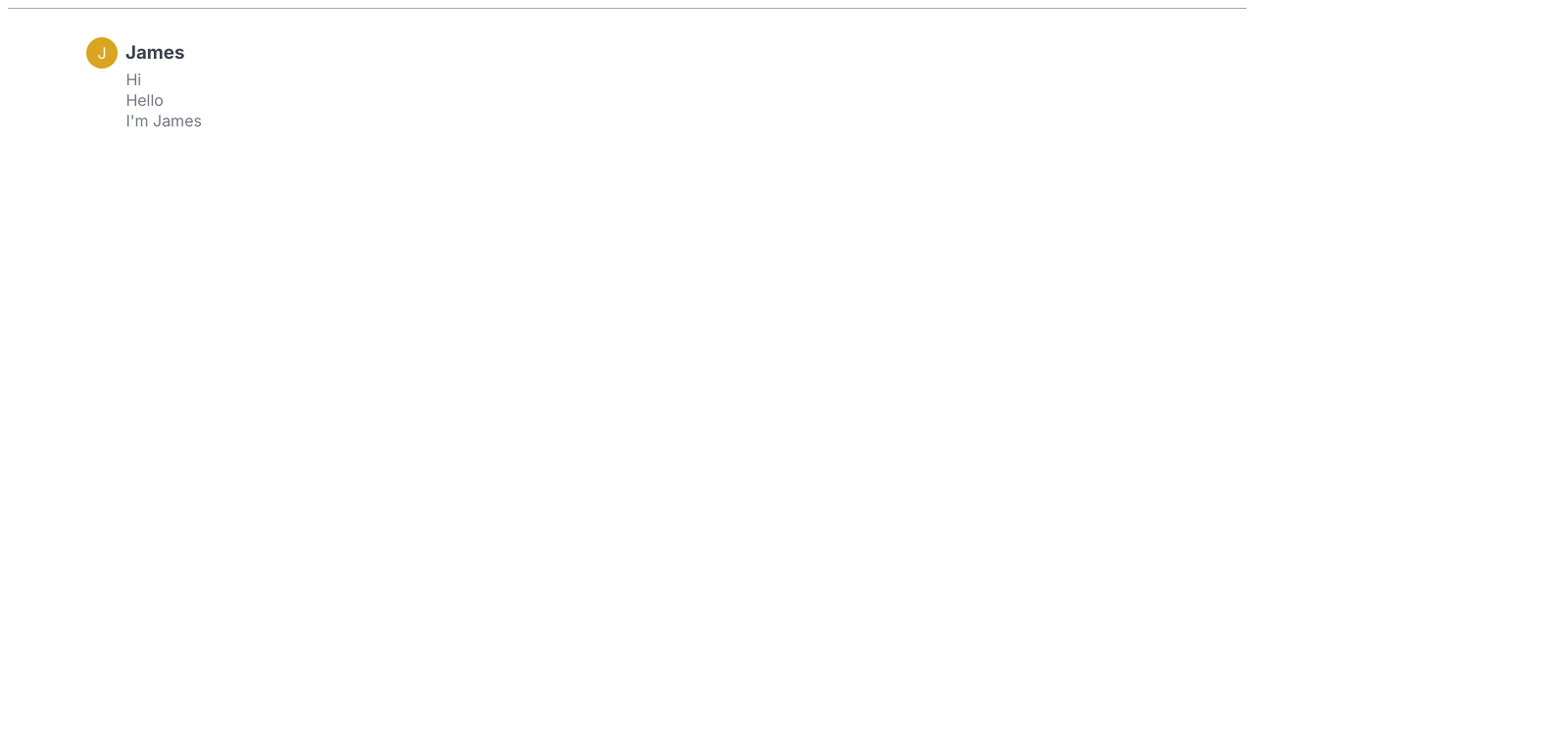
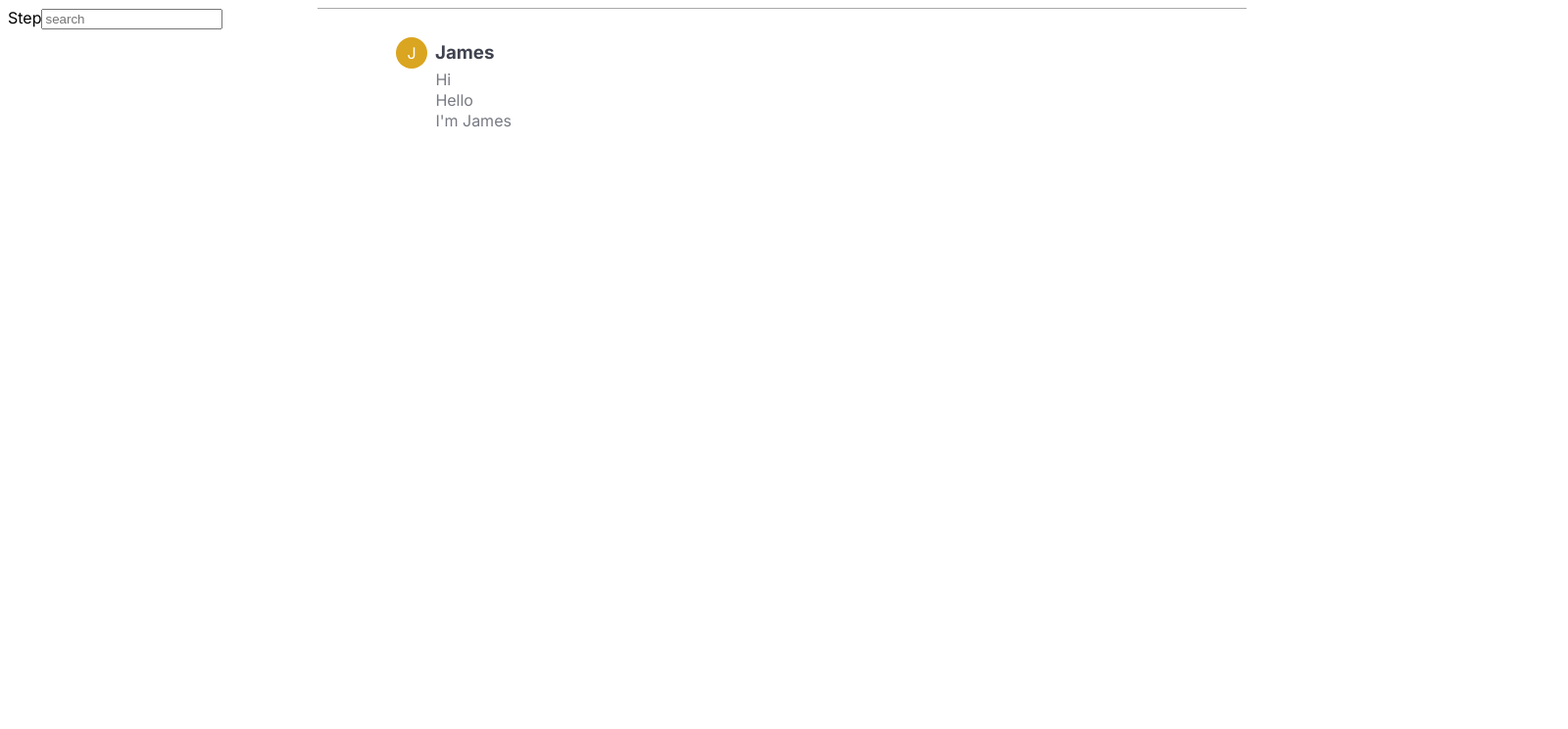
Before and after one commit to sharma-bhawna/matterleast, a Next.js app: page /matterleast in a window 1280 px wide. Shown: the top 744 px of the page at 98% size, 1600 px wide, since content can reach past the window. Built offline with nearby package versions, Linux system fonts and the light colour scheme.

Commit message:
Creates sidebar component

```diff
--- /dev/null
+++ b/src/app/matterleast/Sidebar.css
@@ -0,0 +1,3 @@
+.sidebar {
+    width: 25%;
+}
--- /dev/null
+++ b/src/app/matterleast/Sidebar.tsx
@@ -0,0 +1,17 @@
+import "./Sidebar.css";
+
+type SidebarProps = {
+  workspace: string;
+  channelNames: string[];
+  profileNames: string[];
+};
+
+const Sidebar = ({ workspace }: SidebarProps) => (
+  <aside className="sidebar">
+    <span>{workspace}</span>
+    <input placeholder={"search"} />
+    <nav></nav>
+  </aside>
+);
+
+export default Sidebar;
--- a/src/app/matterleast/page.tsx
+++ b/src/app/matterleast/page.tsx
@@ -1,13 +1,17 @@
 import ChatBox from "@/app/matterleast/ChatBox";
 import MessageGroup from "@/app/matterleast/MessageGroup";
+import Sidebar from "@/app/matterleast/Sidebar";
 
 const messages = ["Hi", "Hello", "I'm James"];
 
 export default function Matterleast() {
   return (
-    <>
-      <MessageGroup sender="James" messages={messages} />
-      <ChatBox username="James" />
-    </>
+    <div style={{ display: "flex" }}>
+      <Sidebar workspace="Step" channelNames={[]} profileNames={[]} />
+      <main style={{ width: "75%" }}>
+        <MessageGroup sender="James" messages={messages} />
+        <ChatBox username="James" />
+      </main>
+    </div>
   );
 }
```
